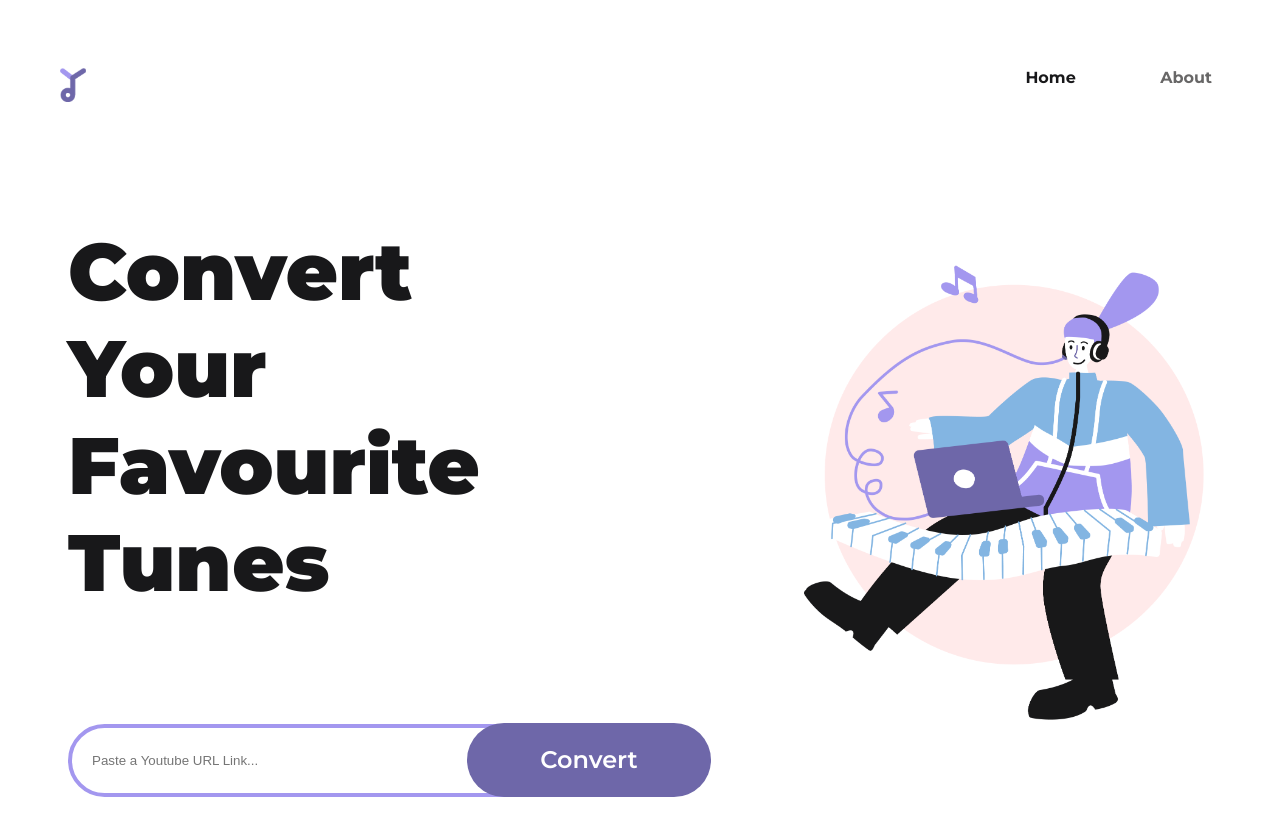
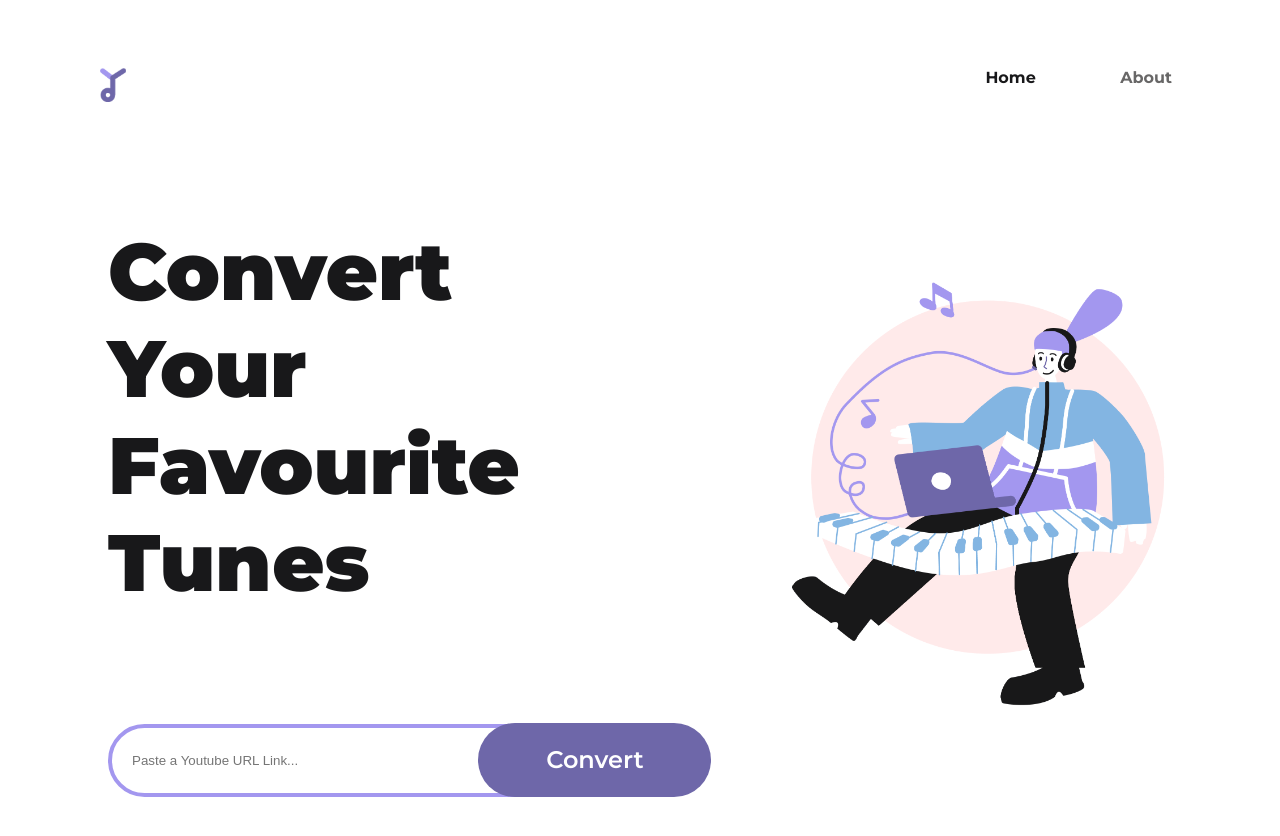
Before and after one commit to karl-zhu9981/QHacks, a Vue app in the folder frontend/: page / in a window 1280 px wide. Shown: the top 836 px of the page. Built offline with nearby package versions, Linux system fonts and the light colour scheme; the HTML template or start-up script is replaced by a standard one.

Commit message:
i think im done front end

```diff
--- a/frontend/src/App.vue
+++ b/frontend/src/App.vue
@@ -16,7 +16,8 @@
   -webkit-font-smoothing: antialiased;
   -moz-osx-font-smoothing: grayscale;
   color: hsl(0, 0%, 100%);
-  padding: 60px;
+  padding: 100px;
+  padding-top:60px;
 }
 #nav {
   padding-bottom: 70px;
@@ -47,7 +48,7 @@ input[type=text], select {
 }
 .logo{
 	position:fixed;
-	left:60px;
+	left:100px;
   max-width: 20%;
 }
 .landingImage{
@@ -72,14 +73,14 @@ h2{
   font-family: Montserrat;
   font-style: normal;
   font-weight: bold;
-  color: #A397EF;
+  color: #6E67A9;
 }
 h3{
   font-family: Montserrat;
   font-style: normal;
   font-weight: 900;
   font-size: 5.0rem;
-  color:#6E67A9;
+  color:#18181A;
 }
 h4{
   font-family: Montserrat;
```
